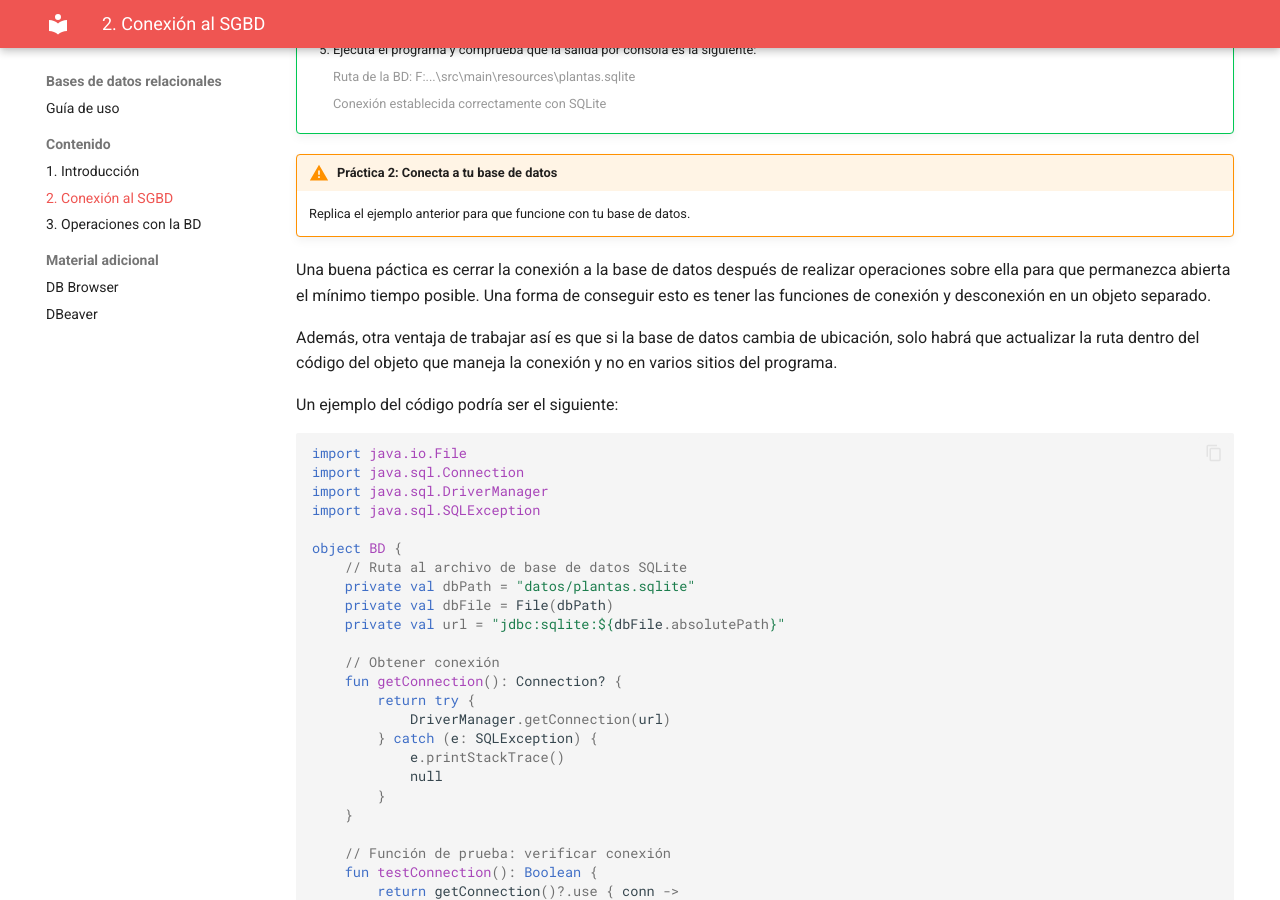
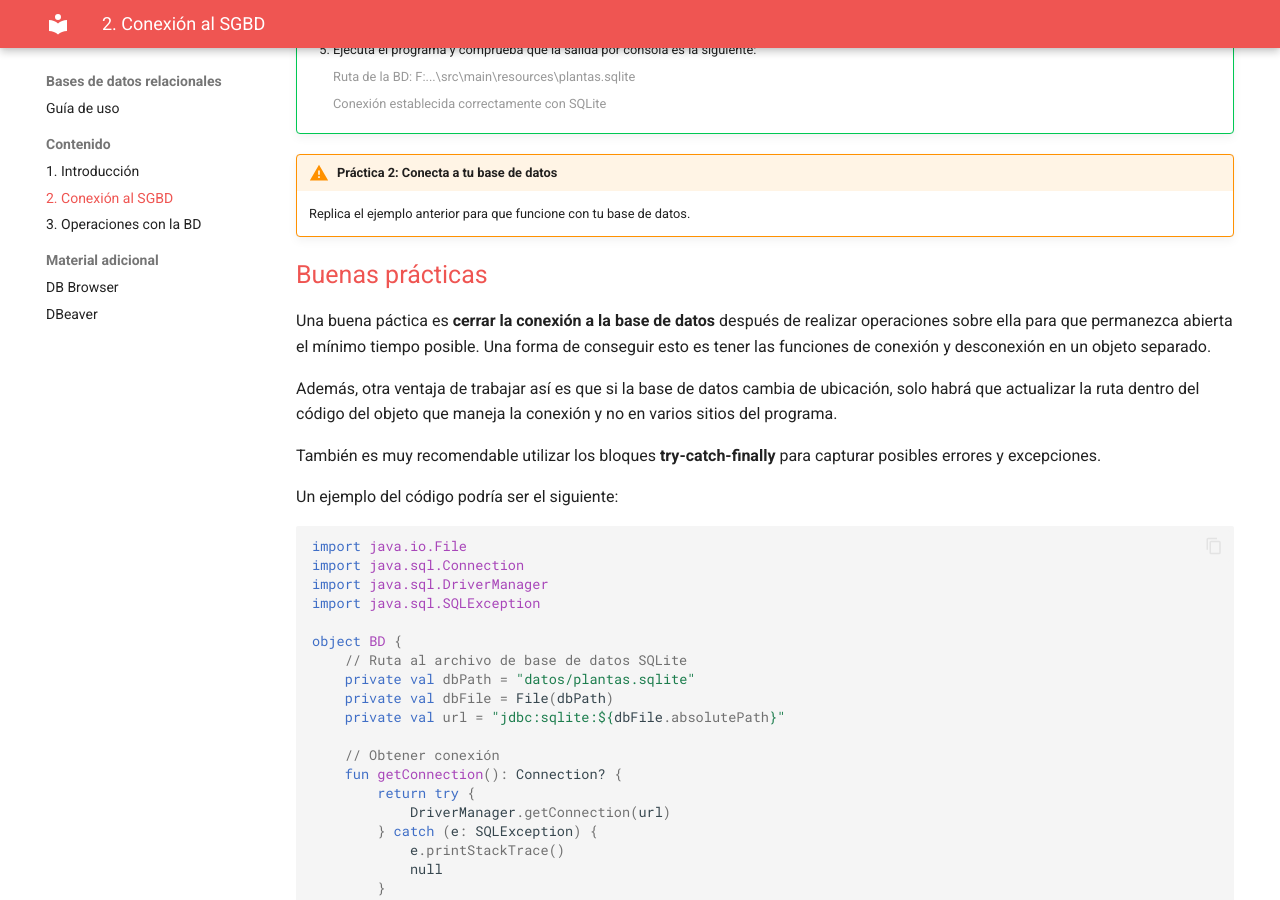
Before and after one commit to bpaterna/AD_BD_REL, an MkDocs documentation site: the page built from docs/2_conexiones.md, in a window 1280 px wide and 900 px high, scrolled down 3594 px. Built offline with MkDocs 1.6.1 and Material for MkDocs 9.7.7, drawn with Linux system fonts in a browser that asks for light colours.

Commit message:
Update 2_conexiones.md

```diff
--- a/docs/2_conexiones.md
+++ b/docs/2_conexiones.md
@@ -127,9 +127,14 @@ fun main() {
     Replica el ejemplo anterior para que funcione con tu base de datos.
 
 
-Una buena páctica es cerrar la conexión a la base de datos después de realizar operaciones sobre ella para que permanezca abierta el mínimo tiempo posible. Una forma de conseguir esto es tener las funciones de conexión y desconexión en un objeto separado.
+
+<span class="mi_h2">Buenas prácticas</span>
+
+Una buena páctica es **cerrar la conexión a la base de datos** después de realizar operaciones sobre ella para que permanezca abierta el mínimo tiempo posible. Una forma de conseguir esto es tener las funciones de conexión y desconexión en un objeto separado.
 
 Además, otra ventaja de trabajar así es que si la base de datos cambia de ubicación, solo habrá que actualizar la ruta dentro del código del objeto que maneja la conexión y no en varios sitios del programa.
+
+También es muy recomendable utilizar los bloques **try-catch-finally** para capturar posibles errores y excepciones.
 
 Un ejemplo del código podría ser el siguiente:
 
```
